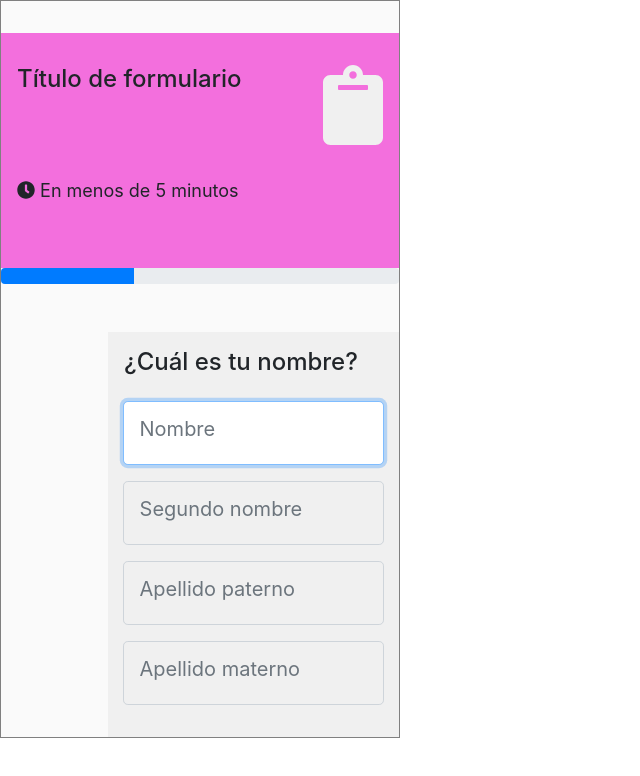
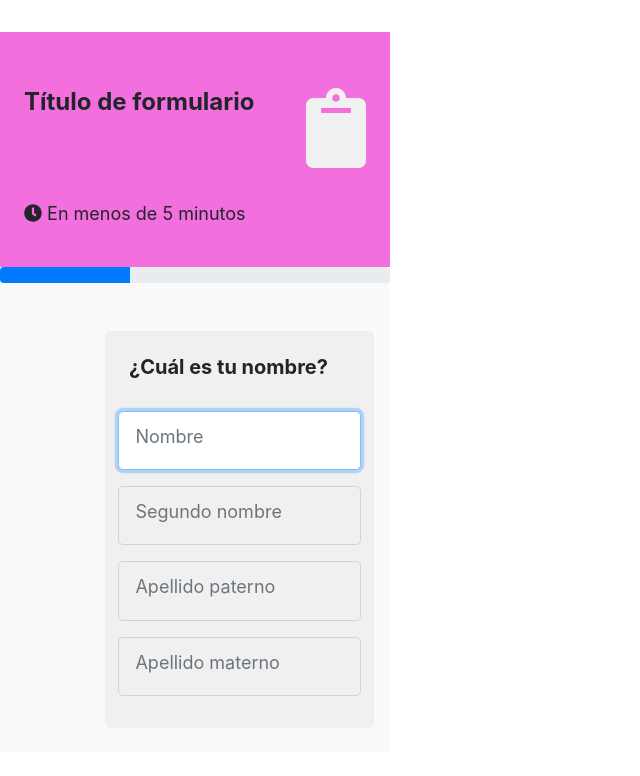
Before and after one commit to anacem1977/ali-mx-challenge, a React (Create React App) app: page / in a window 1280 px wide. Shown: the top 776 px of the page, without its empty margins (0-640 px from the left). Built offline with nearby package versions, Linux system fonts and the light colour scheme; no server answers.

Commit message:
major styling

```diff
--- a/src/App.css
+++ b/src/App.css
@@ -1,16 +1,15 @@
 div.App {
-  border: 1px solid grey;
   background-color: #fafafa;
 }
 
 body {
-  max-width: 400px;
+  max-width: 390px;
   margin-left: 10%;
 }
 
 header {
   background-color: #f36fdd;
-  padding: 2rem 1rem 3rem 1rem;
+  padding: 3.5rem 1.5rem 1.5rem 1.5rem;
   margin-top: 2rem;
 }
 
@@ -28,14 +27,11 @@
   text-align: left;
   align-self: start;
   font-size: 24px;
+  font-weight: bold;
 }
 
 .subtitleHeader {
   font-size: 18px;
-}
-
-.progress-bar {
-  background-color: #f93e81;
 }
 
 div.container {
@@ -47,27 +43,69 @@
 .userPic {
   padding: 3px;
   border: 3px solid #F36fdd;
-  border-radius: 35%
+  border-radius: 35%;
+  margin-left: 1rem;
 }
 
 .forma, input.form-control {
   background-color: #f0f0f0;
   padding-bottom: 1rem;
+  margin-right: 1rem;
+}
+
+.forma {
+  border-radius: 5px;
 }
 
 input.form-control {
- height: 4rem;
+ height: 3.7rem;
  width: 90%;
  margin: 0 auto;
+ color: black;
+ font-size: 18px;
 }
 
 .titleComp {
   text-align: left;
-  font-size: 24px;
-  padding: 1rem;
+  font-size: 20px;
+  padding: 1.5rem;
+  font-weight: bold;
+}
+
+.printData, .printDataFinal {
+  background-color: #f36fdd;
+  padding: 1rem 1rem 1rem 1rem;
+  border-radius: 5px;
+  font-size: 16px;
 }
 
 .printData {
-  background-color: #f36fdd;
+  margin: 2rem 1rem 0 -2rem;
+}
+
+.printDataFinal {
+  margin: 1rem 1rem 0 -5.5rem;
+}
+
+.printData p, .printDataFinal p {
+  margin: 0;
+}
+
+.final {
+  background-color: #f0f0f0;
+  margin-right: 1rem;
   padding: 1rem;
+  border-radius: 5px;
 }
+
+button.btn {
+  background-color: #f93e81;
+  color: #fafafa;
+  width: 120%;
+  padding: 1rem;
+  font-size: 18px;
+  font-weight: 600;
+  margin-left: -5rem;
+  border: 1px solid grey;
+  border-radius: 5px;
+}
--- a/src/App.js
+++ b/src/App.js
@@ -1,6 +1,6 @@
 import React, { Component } from "react";
 import axios from 'axios';
-import { Route, Link } from "react-router-dom";
+import { Route } from "react-router-dom";
 import './App.css';
 
 import Nombre from "./components/nombre";
@@ -54,7 +54,7 @@
           <Col xs={3}>
             {this.state.pictureLoaded ? <img src={this.state.userPic} alt="user" className="userPic"></img> : <p></p>}
           </Col>
-          <Col>
+          <Col xs={9}>
             <Route exact path="/" render= {() => ( <Nombre/>)} />
           </Col>
         </Row>
--- a/src/components/contacto.js
+++ b/src/components/contacto.js
@@ -31,10 +31,10 @@
 
 render () {
     return (
-        <div className="forma">
+        <div>
             <div>
-                <h1 className="titleComp">Datos de Contacto</h1>
-                <Form>
+                <Form className="forma">
+                <h1 className="titleComp">Datos de contacto</h1>
                     <Form.Group>
                         <Form.Control
                             type="email"
@@ -61,10 +61,11 @@
                     <p>Correo electrónico: {this.state.email}</p>
                     <p>Teléfono celular: {this.state.cel} </p>
                 </div>
-                <div className="forma">
-                    <p>Si tus datos son correctos por favor continuemos</p>
-                    <button type="submit">Iniciar</button>
-                    <div className="printData">
+                <div>
+                    <br></br>
+                    <p className="final">Si tus datos son correctos por favor continuemos</p>
+                    <button type="submit" className="btn">Iniciar</button>
+                    <div className="printDataFinal">
                         <p>Fecha de Nacimiento: {this.props.dia} {this.props.mes} {this.props.anio}</p>
                         <p>Correo electrónico: {this.state.email}</p>
                         <p>Teléfono celular: {this.state.cel} </p>
--- a/src/components/fechaNacimiento.js
+++ b/src/components/fechaNacimiento.js
@@ -34,13 +34,13 @@
 
 render () {
     return (
-        <div className="forma">
+        <div>
             {this.state.finished ?
             <Contacto user={this.props} dia={this.state.dia} mes={this.state.mes} anio={this.state.anio}/>
         :
         <div>
-            <h1 className="titleComp">¿Cuál es tu fecha de Nacimiento?</h1>
-            <Form>
+            <Form className="forma">
+            <h1 className="titleComp">¿Cuál es tu fecha de nacimiento?</h1>
                 <Form.Group>
                     <Form.Control
                         type="number"
@@ -75,6 +75,7 @@
             </div>
         : <space></space>}
         </div> }
+        <br></br>
     </div>
     )
 }
--- a/src/components/nombre.js
+++ b/src/components/nombre.js
@@ -1,5 +1,4 @@
 import React, {Component} from 'react';
-import { Route, Link } from "react-router-dom";
 import { Form } from 'react-bootstrap';
 import FechaDeNacimiento from "./fechaNacimiento"
 
@@ -35,13 +34,13 @@
 
 render () {
     return (
-        <div className="forma">
+        <div>
             {this.state.finished ?
                 <FechaDeNacimiento nombre1={this.state.nombre1} nombre2={this.state.nombre2} apellido1={this.state.apellido1} apellido2={this.state.apellido2} />
              :
              <div>
+                <Form className="forma">
                 <h1 className="titleComp">¿Cuál es tu nombre?</h1>
-                <Form>
                     <Form.Group>
                         <Form.Control
                             type="text"
@@ -85,6 +84,7 @@
                     </div>
                 : <space></space> }
             </div> }
+            <br></br>
          </div>
     )
 }
```
